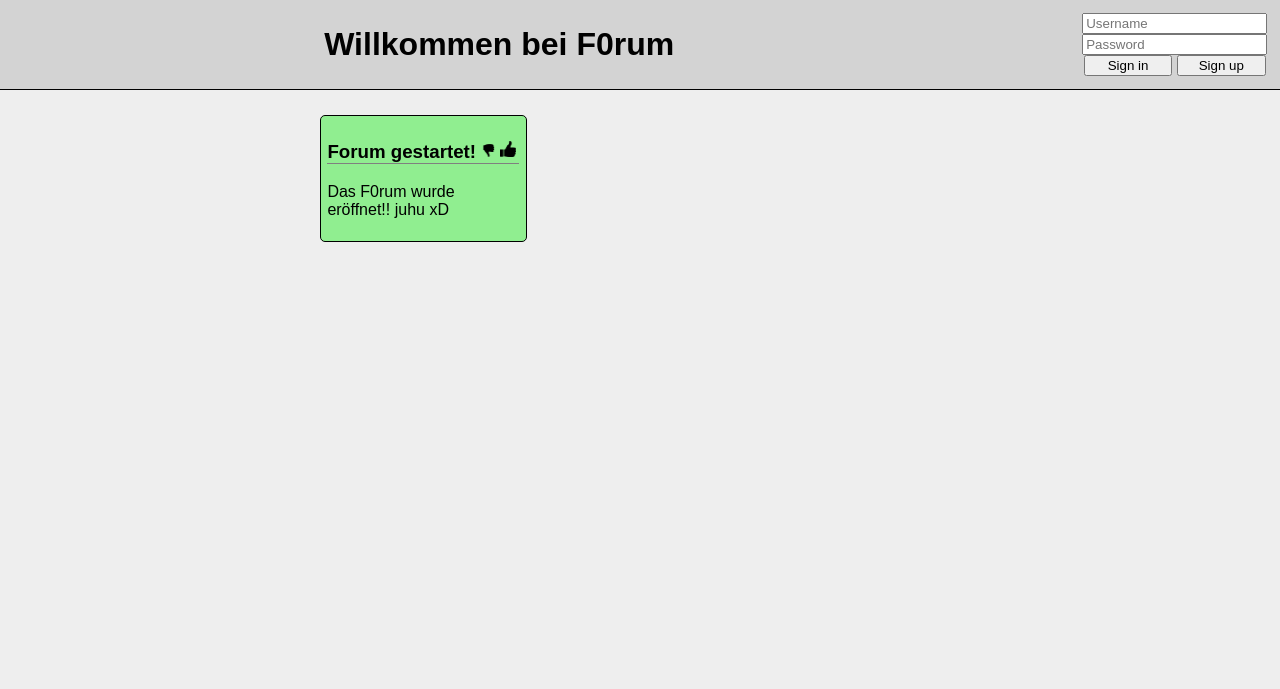
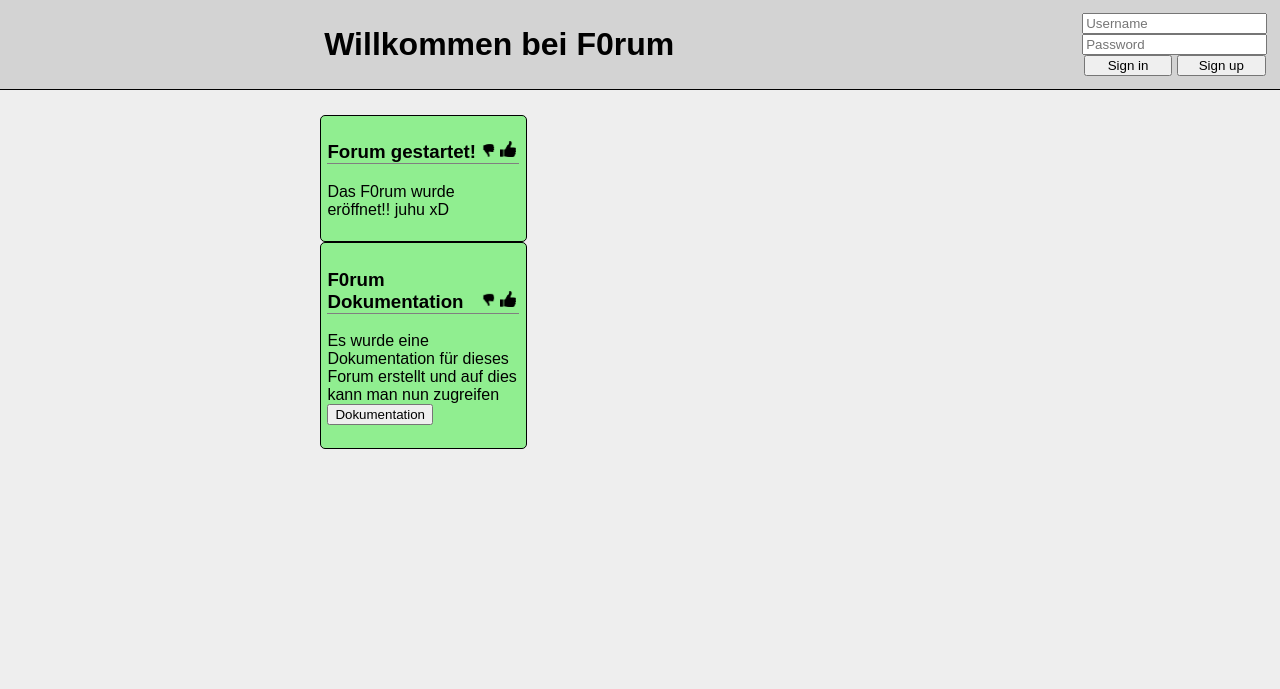
Before and after one commit to GyselAnimatioon/ProjektForumModul133, a PHP site: page / in a window 1280 px wide. Shown: the top 689 px of the page. Run offline with PHP 8.4, Linux system fonts and the light colour scheme.

Commit message:
add stuff

```diff
--- a/index.php
+++ b/index.php
@@ -43,6 +43,18 @@
                     Das F0rum wurde eröffnet!! juhu xD
                 </p>
             </div>
+
+            <div class="body_box">
+                <h3 class="box_title">
+                    F0rum Dokumentation
+                    <img src="img/daumen_hoch.png">
+                    <img src="img/daumen_runter.png">
+                    <div class="clear"></div>
+                </h3>
+                <p class="box_text">
+                    Es wurde eine Dokumentation für dieses Forum erstellt und auf dies kann man nun zugreifen <a href="Doku/doku.html"><input type="button" value="Dokumentation"></a>
+                </p>
+            </div>
         </div>
 
         <footer>
```
